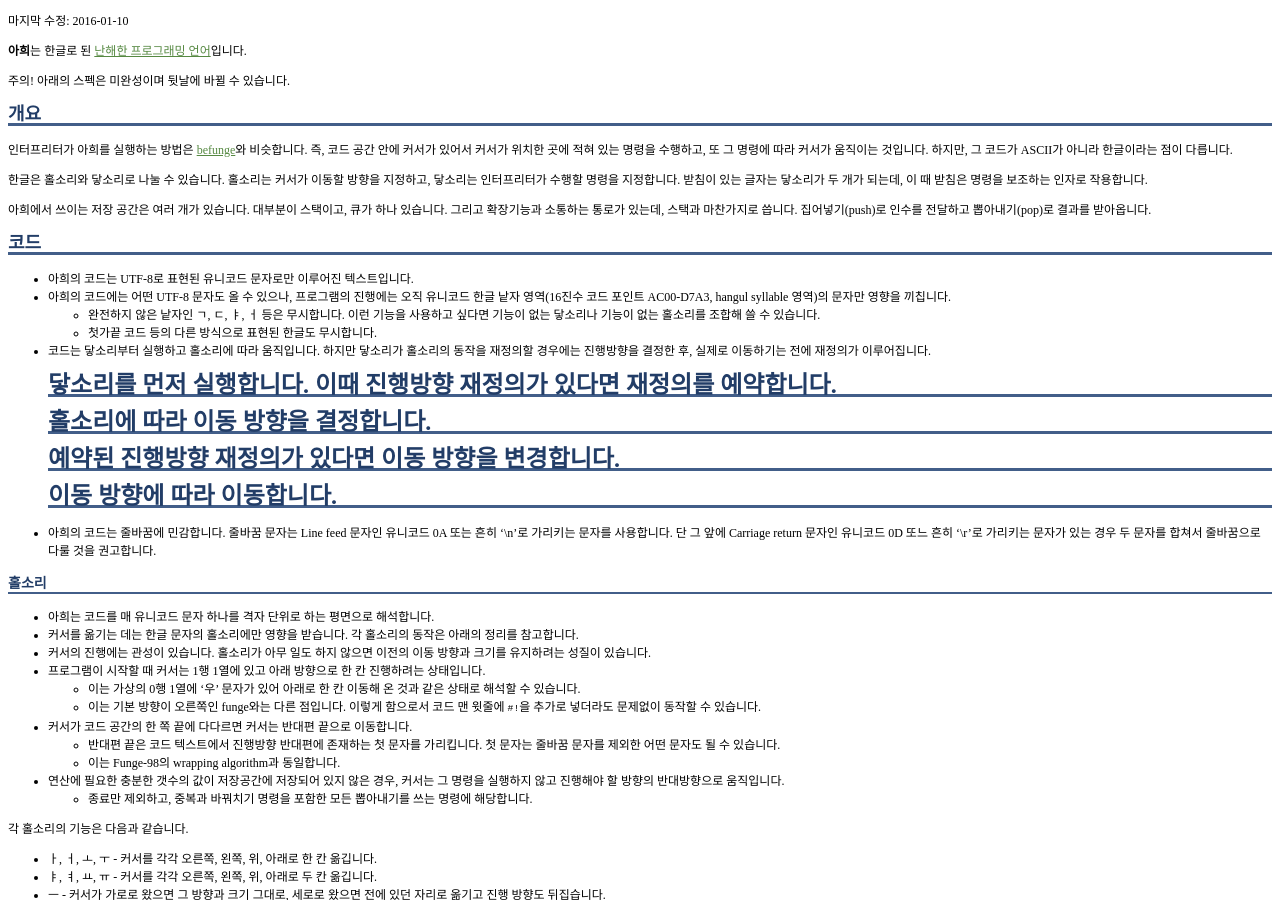
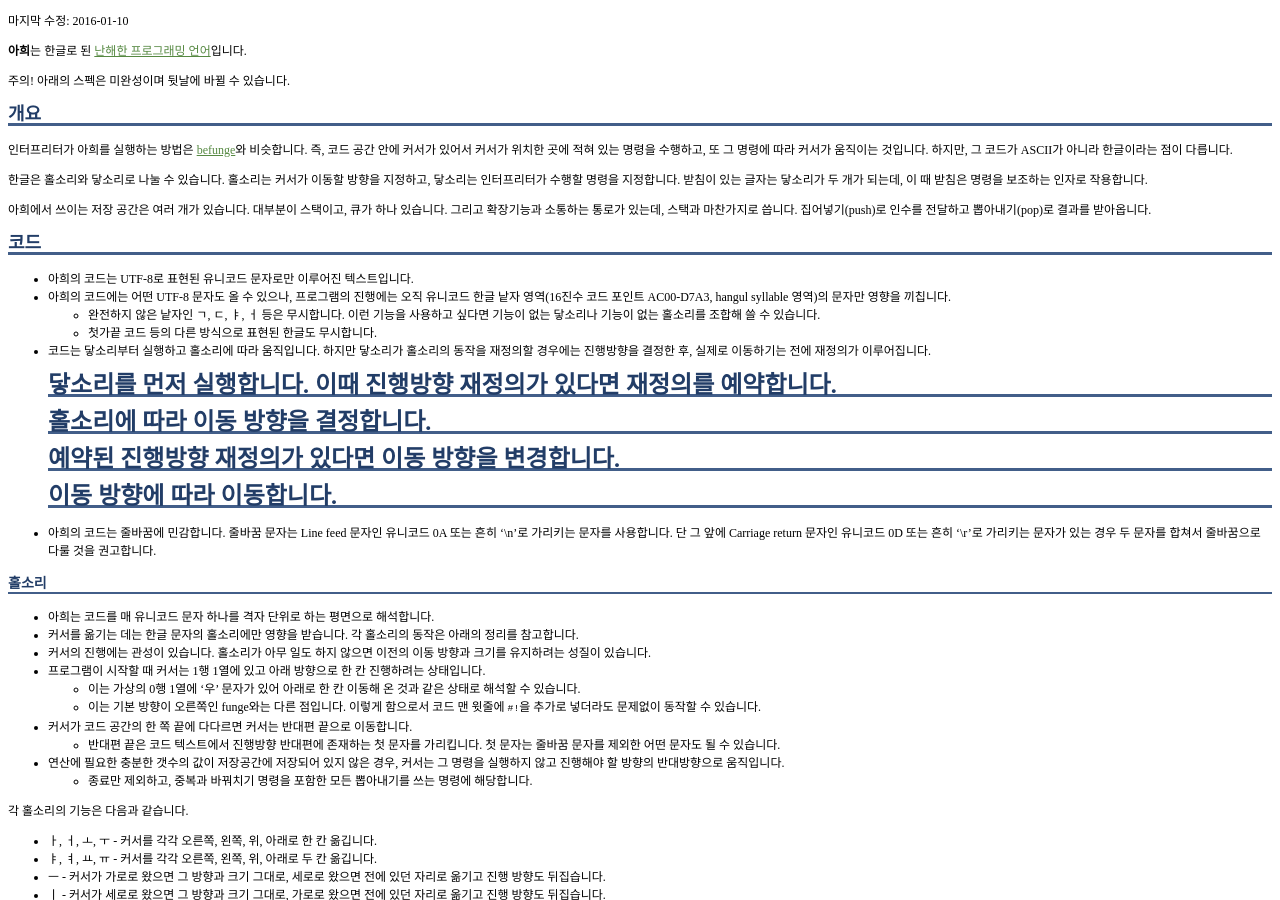
Before and after one commit to aheui/aheui.github.io, a Jekyll site: the page built from _posts/2006-10-27-specification.ko.markdown, in a window 1280 px wide and 900 px high. Built offline with Jekyll 4.4.1, drawn with Linux system fonts in a browser that asks for light colours.

Commit message:
(부정확한) Funge-98의 wrapping algorithm 언급을 뺌

```diff
--- a/_posts/2006-10-27-specification.ko.markdown
+++ b/_posts/2006-10-27-specification.ko.markdown
@@ -28,7 +28,7 @@ title: 아희 스펙
   # 홀소리에 따라 이동 방향을 결정합니다.
   # 예약된 진행방향 재정의가 있다면 이동 방향을 변경합니다.
   # 이동 방향에 따라 이동합니다.
-* 아희의 코드는 줄바꿈에 민감합니다. 줄바꿈 문자는 Line feed 문자인 유니코드 0A 또는 흔히 '\n'로 가리키는 문자를 사용합니다. 단 그 앞에 Carriage return 문자인 유니코드 0D 또느 흔히 '\r'로 가리키는 문자가 있는 경우 두 문자를 합쳐서 줄바꿈으로 다룰 것을 권고합니다.
+* 아희의 코드는 줄바꿈에 민감합니다. 줄바꿈 문자는 Line feed 문자인 유니코드 0A 또는 흔히 '\n'로 가리키는 문자를 사용합니다. 단 그 앞에 Carriage return 문자인 유니코드 0D 또는 흔히 '\r'로 가리키는 문자가 있는 경우 두 문자를 합쳐서 줄바꿈으로 다룰 것을 권고합니다.
 
 ### 홀소리
 
@@ -40,7 +40,6 @@ title: 아희 스펙
   * 이는 기본 방향이 오른쪽인 funge와는 다른 점입니다. 이렇게 함으로서 코드 맨 윗줄에 `#!`을 추가로 넣더라도 문제없이 동작할 수 있습니다.
 * 커서가 코드 공간의 한 쪽 끝에 다다르면 커서는 반대편 끝으로 이동합니다.
   * 반대편 끝은 코드 텍스트에서 진행방향 반대편에 존재하는 첫 문자를 가리킵니다. 첫 문자는 줄바꿈 문자를 제외한 어떤 문자도 될 수 있습니다.
-  * 이는 Funge-98의 wrapping algorithm과 동일합니다.
 * 연산에 필요한 충분한 갯수의 값이 저장공간에 저장되어 있지 않은 경우, 커서는 그 명령을 실행하지 않고 진행해야 할 방향의 반대방향으로 움직입니다.
   * 종료만 제외하고, 중복과 바꿔치기 명령을 포함한 모든 뽑아내기를 쓰는 명령에 해당합니다.
 
```
